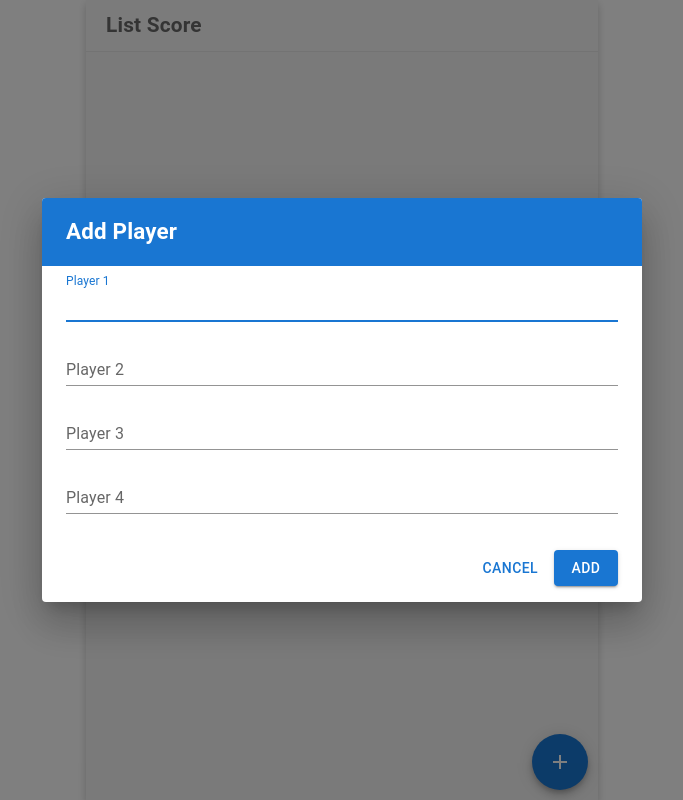
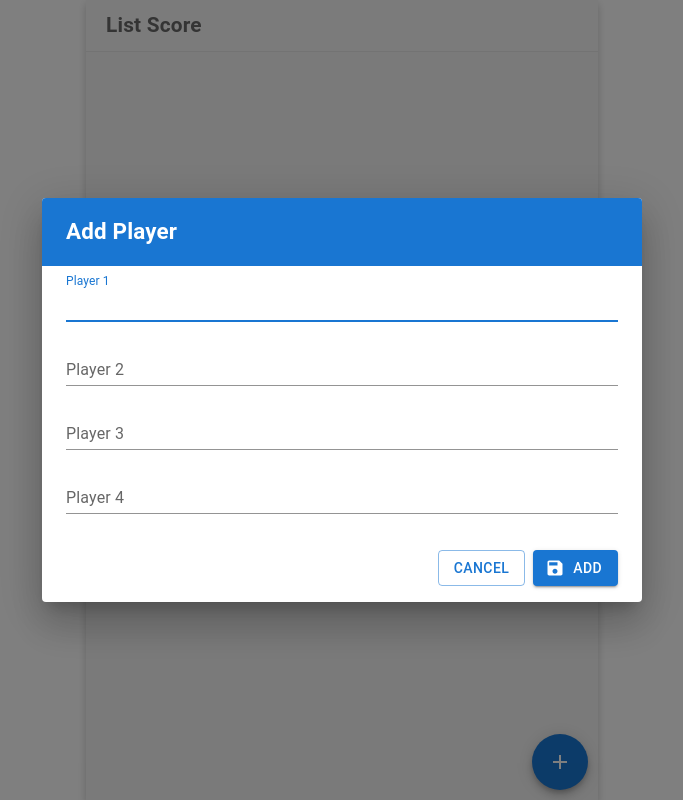
Before and after one commit to nhatan7lab/test-app, a React (Create React App) app: page / in a window 1280 px wide. Both pictures are taken after a click on the button "add". Shown: the whole page, without its empty margins (298-981 px from the left). Built offline with nearby package versions, Linux system fonts and the light colour scheme.

Commit message:
Update style button

```diff
--- a/src/components/Modal/ModalAddPlayer.tsx
+++ b/src/components/Modal/ModalAddPlayer.tsx
@@ -6,6 +6,7 @@ import {
   DialogContent,
   DialogActions,
 } from '@mui/material';
+import SaveIcon from '@mui/icons-material/Save';
 
 import { Score, Player, StyleSheet } from 'types';
 import useDebounce from 'hooks/useDebounce';
@@ -90,8 +91,15 @@ const ModalAddPlayer = ({ isOpen, onClose }: Props) => {
         ))}
       </DialogContent>
       <DialogActions sx={styles.action}>
-        <Button onClick={onClose}>Cancel</Button>
-        <Button variant='contained' onClick={handleSetPlayers}>
+        <Button variant='outlined' size='medium' onClick={onClose}>
+          Cancel
+        </Button>
+        <Button
+          variant='contained'
+          size='medium'
+          startIcon={<SaveIcon />}
+          onClick={handleSetPlayers}
+        >
           Add
         </Button>
       </DialogActions>
```
